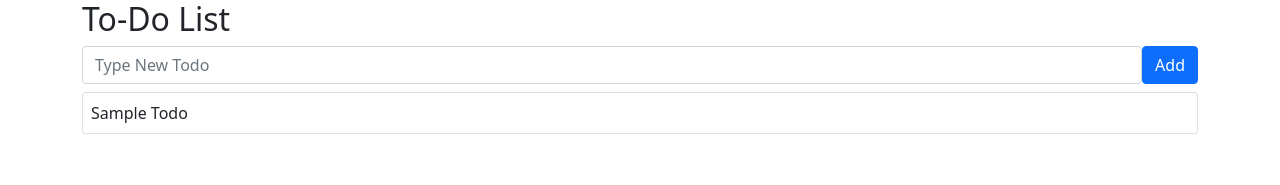
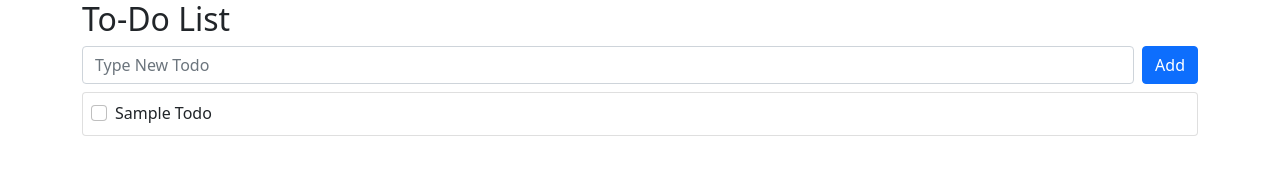
Before and after one commit to okyungjin/vue3-todo, a Vue app: page / in a window 1280 px wide. Shown: the top 185 px of the page. Built offline with nearby package versions, Linux system fonts and the light colour scheme.

Commit message:
todo list에 checkbox 추가 및 class binding

```diff
--- a/src/App.vue
+++ b/src/App.vue
@@ -1,17 +1,25 @@
 <template>
   <div class="container">
     <h2>To-Do List</h2>
-    <form @submit.prevent="onSubmit" class="d-flex"> <!-- modifier directive -->
-      <div class="flex-grow-1 mr-2">
-        <input class="form-control" type="text" v-model="todo" placeholder="Type New Todo">
+    <form @submit.prevent="onSubmit"> <!-- modifier directive -->
+      <div class="d-flex">
+        <div class="flex-grow-1 me-2">
+          <input class="form-control" type="text" v-model="todo" placeholder="Type New Todo">
+        </div>
+        <div>
+          <button class="btn btn-primary" type="submit">Add</button>
+        </div>
       </div>
-      <div>
-        <button class="btn btn-primary" type="submit">Add</button>
-      </div>
+      <div class="mt-2" v-show="hasError" style="color: red">This field cannot be empty</div>
     </form>
 
-    <div v-for="{ id, title } in todos" :key="id" class="card mt-2">
-      <div class="card-body p-2">{{ title }}</div>
+    <div v-for="todo in todos" :key="todo.id" class="card mt-2">
+      <div class="card-body p-2">
+        <div class="form-check">
+          <input class="form-check-input" type="checkbox" v-model="todo.done" >
+          <label class="form-check-label" :style="todo.done ? todoStyle : {}">{{ todo.title }}</label>
+        </div>
+      </div>
     </div>
   </div>
 </template>
@@ -23,20 +31,36 @@ export default {
   setup() {
     const todo = ref('');
     const todos = ref([
-      { id: Date.now(), title: 'Sample Todo' }
+      { id: Date.now(), title: 'Sample Todo', done: false }
     ]);
 
     const onSubmit = () => {
+      if (!todo.value) {
+        hasError.value = true;
+        return;
+      }
+
       todos.value.push({
         id: Date.now(),
         title: todo.value,
-      })
+        done: false,
+      });
+      hasError.value = false;
+    }
+
+    const hasError = ref(false);
+
+    const todoStyle = {
+      textDecoration: 'line-through',
+      color: 'grey',
     }
 
     return {
       todo,
       todos,
       onSubmit,
+      hasError,
+      todoStyle,
     }
   }
 }
```
